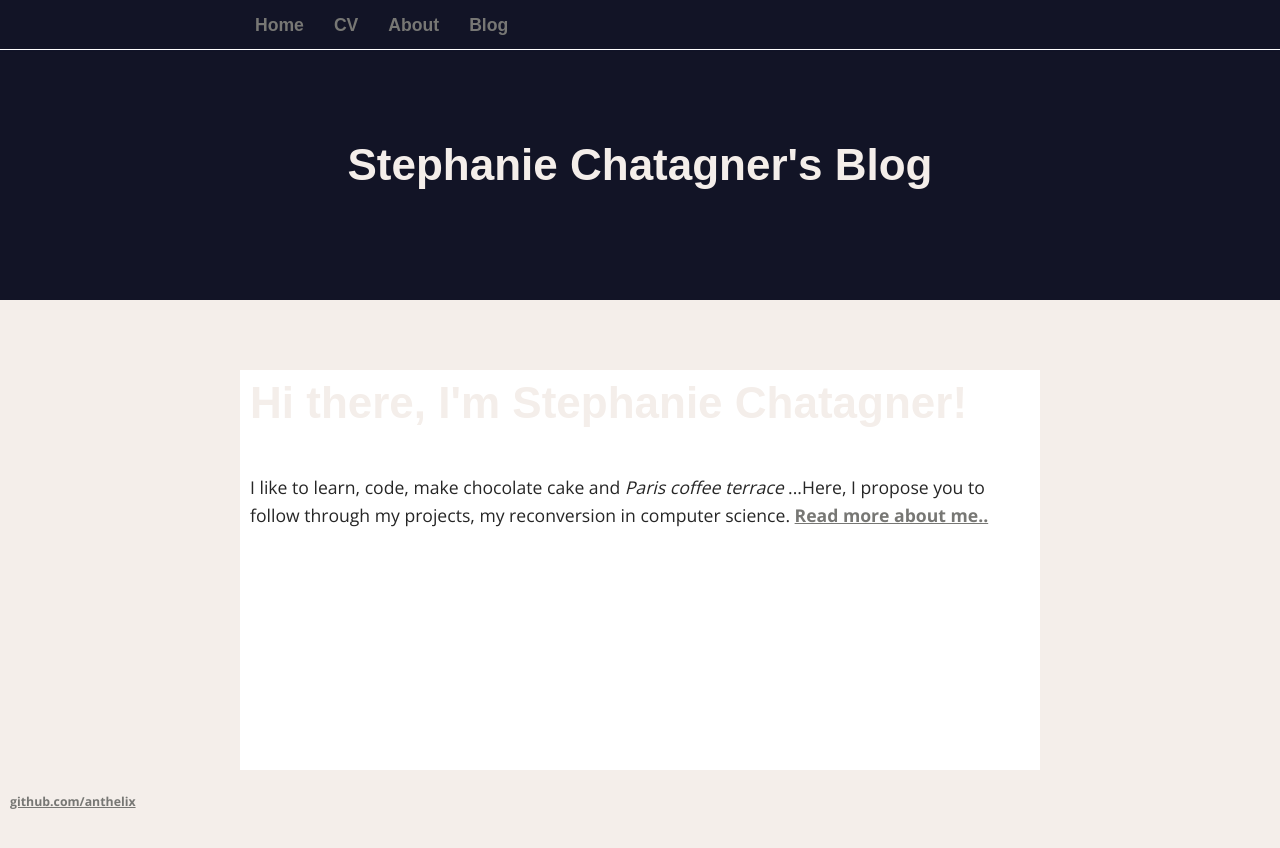
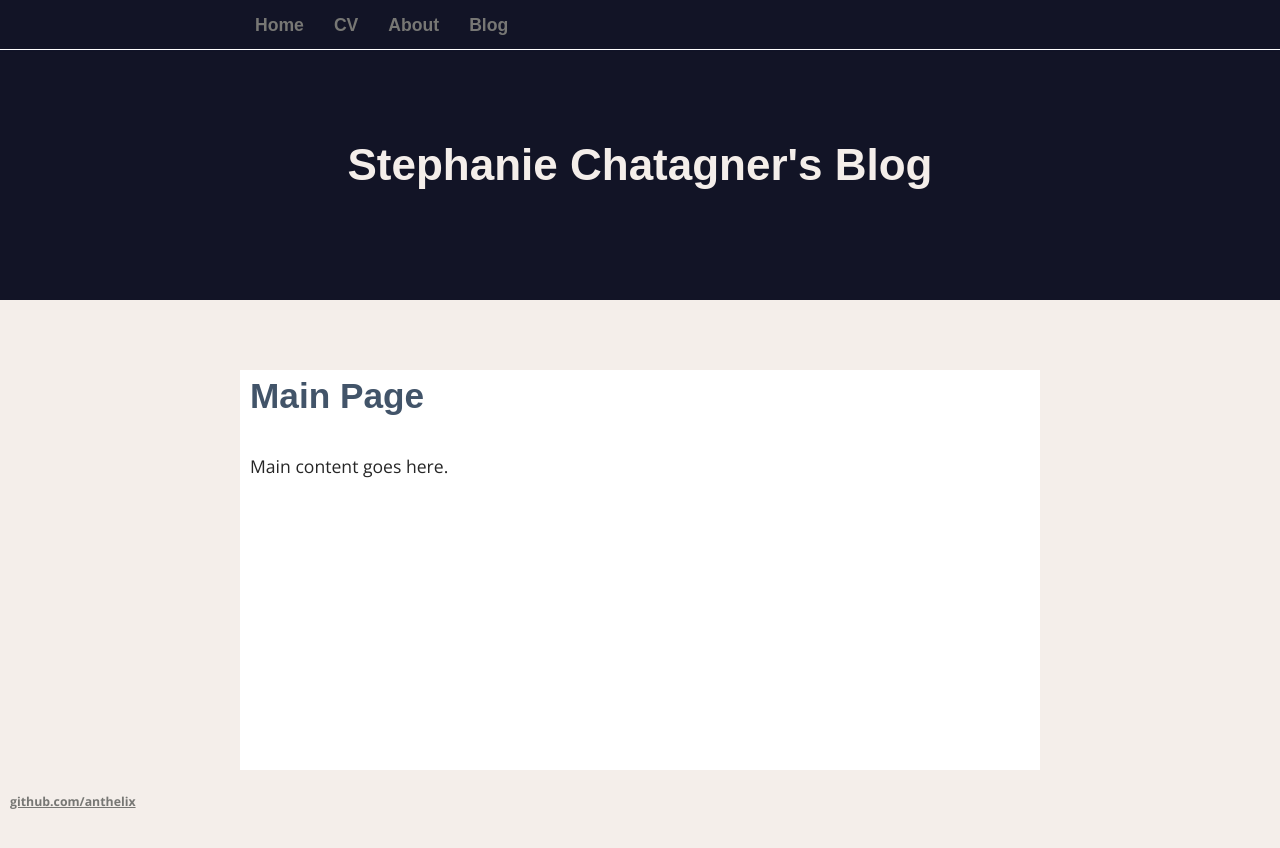
Before and after one commit to anthelix/anth_blog, a Jekyll site: the page built from index.markdown, in a window 1280 px wide. Shown: the top 848 px of the page. Built offline with Jekyll 4.4.1, drawn with Linux system fonts in a browser that asks for light colours; some web fonts are replaced.

Commit message:
remove title

```diff
--- a/index.markdown
+++ b/index.markdown
@@ -1,7 +1,7 @@
 ---
 layout: default
 ---
-<div class="blurb">
-	<h1>Hi there, I'm Stephanie Chatagner!</h1>
-	<p>I like to learn, code, make chocolate cake and  <em>Paris coffee terrace</em> ...Here, I propose you to follow through my projects, my reconversion in computer science. <a href="/about">Read more about me..</a></p>
-</div><!-- /.blurb -->
+
+  <h2>Main Page</h2>
+
+  Main content goes here.
```
